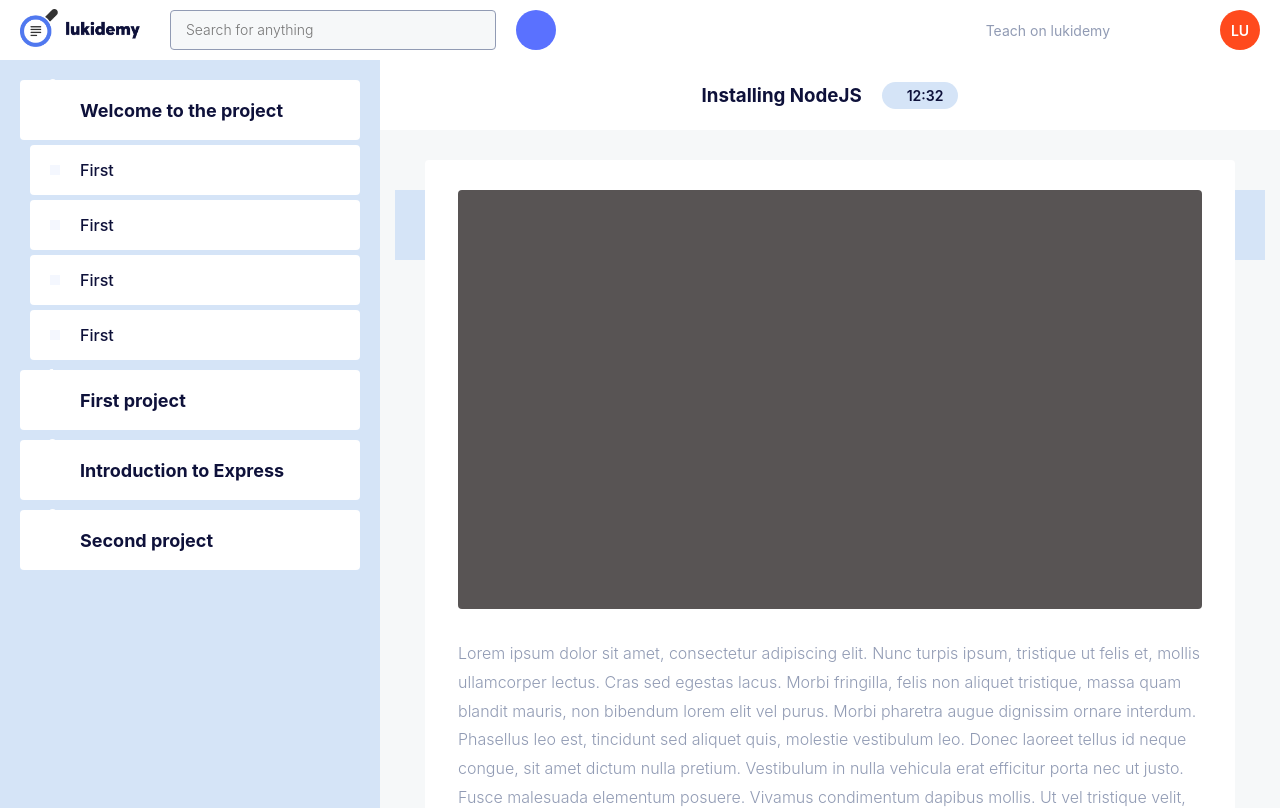
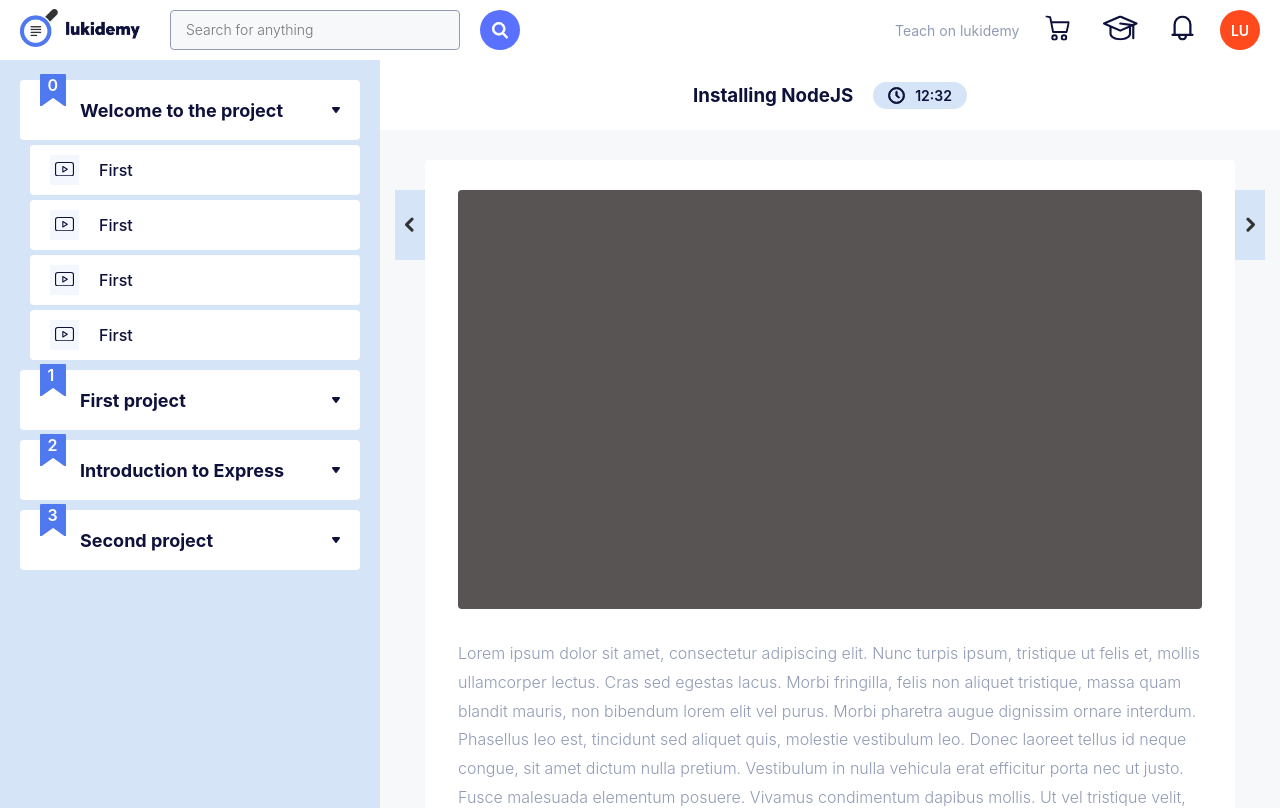
Before and after one commit to lukasalvarezdev/forbidden-academy, a Next.js app: page /courses/0 in a window 1280 px wide. Shown: the top 808 px of the page. Built offline with nearby package versions, Linux system fonts and the light colour scheme.

Commit message:
Fixed: typos

```diff
--- a/pages/courses/[courseId]/index.tsx
+++ b/pages/courses/[courseId]/index.tsx
@@ -4,10 +4,10 @@ import Header from 'src/layouts/Header'
 import styled from 'styled-components'
 import LessonItem from 'src/entities/course/ui/Lesson'
 import {
-  borderedArrowIcon,
-  clockIcon,
-  filledArrowIcon,
-  sectionNumberContainerIcon,
+  BorderedArrowIcon,
+  ClockIcon,
+  FilledArrowIcon,
+  SectionNumberContainerIcon,
 } from 'src/utils/static/icons'
 
 const StlyedPepe = styled.div`
@@ -283,13 +283,13 @@ export default function CreateCoursePage() {
             <div key={index} className="section">
               <div className="section-info">
                 <div className="number-container">
-                  {sectionNumberContainerIcon}
+                  {<SectionNumberContainerIcon />}
                   <span>{index}</span>
                 </div>
                 <h3 contentEditable suppressContentEditableWarning>
                   {section.name}
                 </h3>
-                {filledArrowIcon}
+                {<FilledArrowIcon />}
               </div>
 
               <div className="lessons">
@@ -307,14 +307,18 @@ export default function CreateCoursePage() {
           <div className="lesson-heading d-f center-f mb-30">
             <h3>Installing NodeJS</h3>
             <div className="lesson-duration d-f center-f">
-              {clockIcon}
+              <ClockIcon />
               <span className="ml-10">12:32</span>
             </div>
           </div>
 
           <div className="lesson">
-            <div className="skip">{borderedArrowIcon}</div>
-            <div className="skip -reverse">{borderedArrowIcon}</div>
+            <div className="skip">
+              <BorderedArrowIcon />{' '}
+            </div>
+            <div className="skip -reverse">
+              <BorderedArrowIcon />
+            </div>
             <div className="img"></div>
 
             <p className="description">
--- a/src/entities/course/layouts/Sections.tsx
+++ b/src/entities/course/layouts/Sections.tsx
@@ -1,7 +1,7 @@
 import { useLesson } from 'src/entities/shared-lesson/services'
 import Lesson from '../ui/Lesson'
 import styled from 'styled-components'
-import { filledArrowIcon, sectionNumberContainerIcon } from 'src/utils/static/icons'
+import { FilledArrowIcon, SectionNumberContainerIcon } from 'src/utils/static/icons'
 
 const StyledSections = styled.div`
   background-color: #d5e4f7;
@@ -82,13 +82,13 @@ const Sections = () => {
         <div key={index} className="section">
           <div className="section-info">
             <div className="number-container">
-              {sectionNumberContainerIcon}
+              <SectionNumberContainerIcon />
               <span>{index}</span>
             </div>
             <h3 contentEditable suppressContentEditableWarning>
               {section.name}
             </h3>
-            {filledArrowIcon}
+            <FilledArrowIcon />
           </div>
 
           <div className="lessons">
--- a/src/entities/course/ui/Lesson.tsx
+++ b/src/entities/course/ui/Lesson.tsx
@@ -1,5 +1,5 @@
 import { Lesson } from 'src/entities/shared-lesson/services'
-import { videoIcon } from 'src/utils/static/icons'
+import { VideoIcon } from 'src/utils/static/icons'
 
 export interface LessonProps {
   lesson: Lesson
@@ -8,7 +8,9 @@ export interface LessonProps {
 const LessonItem: React.FC<LessonProps> = ({ lesson }) => {
   return (
     <div className="lesson">
-      <div className="icon">{videoIcon}</div>
+      <div className="icon">
+        <VideoIcon />
+      </div>
       <h4 contentEditable suppressContentEditableWarning>
         {lesson.name}
       </h4>
--- a/src/layouts/Header.tsx
+++ b/src/layouts/Header.tsx
@@ -1,6 +1,6 @@
 import styled from 'styled-components'
 import Link from 'next/link'
-import { searchIcon, cartIcon, coursesIcon, bellIcon } from 'src/utils/static/icons'
+import { SearchIcon, CartIcon, CoursesIcon, BellIcon } from 'src/utils/static/icons'
 
 const StyledHeader = styled.header`
   height: 60px;
@@ -84,7 +84,9 @@ export default function Header() {
         </div>
         <div className="search-bar d-f align-items-c ml-30">
           <input type="text" placeholder="Search for anything" />
-          <button className="icon d-f center-f ml-20">{searchIcon}</button>
+          <button className="icon d-f center-f ml-20">
+            <SearchIcon />
+          </button>
         </div>
       </div>
 
@@ -92,9 +94,15 @@ export default function Header() {
         <Link href="/">
           <a className="mr-20">Teach on lukidemy</a>
         </Link>
-        <button className="icon">{cartIcon}</button>
-        <button className="icon">{coursesIcon}</button>
-        <button className="icon">{bellIcon}</button>
+        <button className="icon">
+          <CartIcon />
+        </button>
+        <button className="icon">
+          <CoursesIcon />
+        </button>
+        <button className="icon">
+          <BellIcon />
+        </button>
         <div className="profile d-f center-f">LU</div>
       </div>
     </StyledHeader>
```
